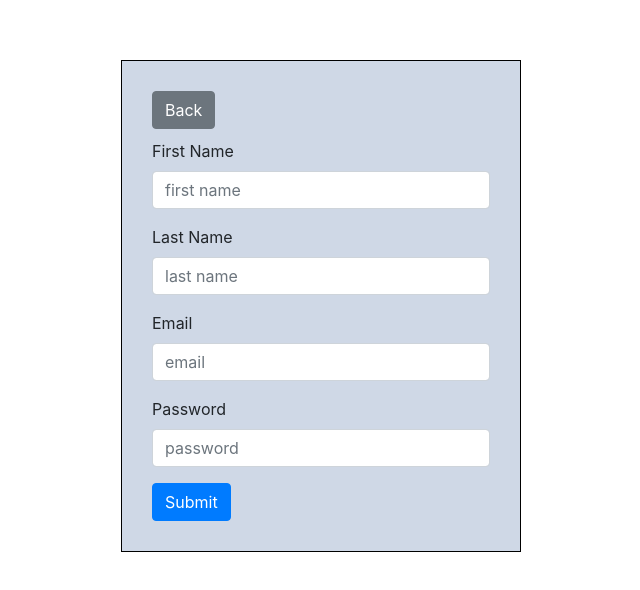
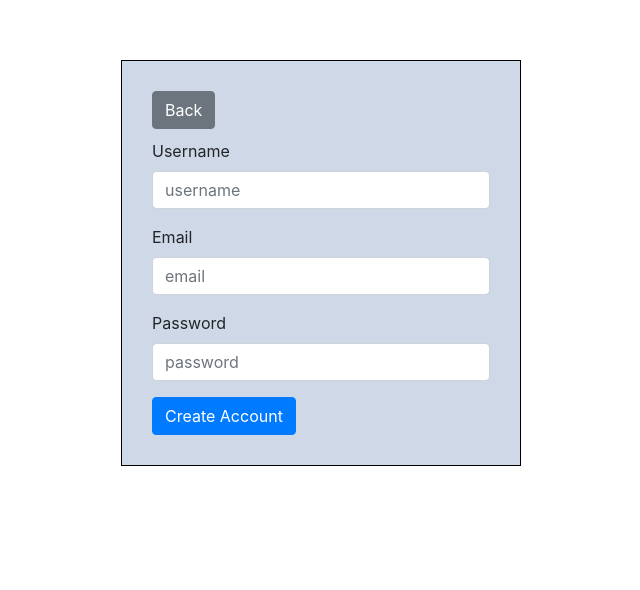
Before and after one commit to spotify-recommendation-engine-3/web, a React (Create React App) app in the folder symphinity/: page /register in a window 1280 px wide. Shown: the part 140-730 px from the top of the page, without its empty margins (319-959 px from the left). Built offline with nearby package versions, Linux system fonts and the light colour scheme.

Commit message:
finished registration form - ui

```diff
--- a/symphinity/src/components/login/Login.js
+++ b/symphinity/src/components/login/Login.js
@@ -70,7 +70,7 @@ function Login () {
 
             <Link to="/register">
                 <ButtonContainer>
-                    <Button color="primary" style={{margin: "0 auto",marginTop:"30px", width: "100px"}}>SIGN UP</Button>{' '}
+                    <Button color="primary" style={{margin: "0 auto",marginTop:"30px", width: "100px"}}>REGISTER</Button>{' '}
                 </ButtonContainer>
             </Link>
         </LoginBackground>
--- a/symphinity/src/components/registration/Register.js
+++ b/symphinity/src/components/registration/Register.js
@@ -20,12 +20,8 @@ function Register () {
             </Link>
             <Form>
                 <FormGroup>
-                    <Label for="firstName">First Name</Label>
-                    <Input type="text" name="name" id="firstName" placeholder="first name" />
-                </FormGroup>
-                <FormGroup>
-                    <Label for="lastName">Last Name</Label>
-                    <Input type="text" name="name" id="lastName" placeholder="last name" />
+                    <Label for="username">Username</Label>
+                    <Input type="text" name="name" id="username" placeholder="username" />
                 </FormGroup>
                 <FormGroup>
                     <Label for="exampleEmail">Email</Label>
@@ -35,15 +31,7 @@ function Register () {
                     <Label for="examplePassword">Password</Label>
                     <Input type="password" name="password" id="examplePassword" placeholder="password" />
                 </FormGroup>
-                {/* <FormGroup>
-                    <Label for="exampleFile">Upload a Profile Image</Label>
-                    <Input type="file" name="file" id="exampleFile" />
-                    <FormText color="muted">
-                    This is some placeholder block-level help text for the above input.
-                    It's a bit lighter and easily wraps to a new line.
-                    </FormText>
-                </FormGroup> */}
-                <Button color="primary">Submit</Button>
+                <Button color="primary">Create Account</Button>
             </Form>
         </RegisterWrapper>
     )
```
Also changed, not shown: symphinity/src/App.js (line endings or trailing spaces).
